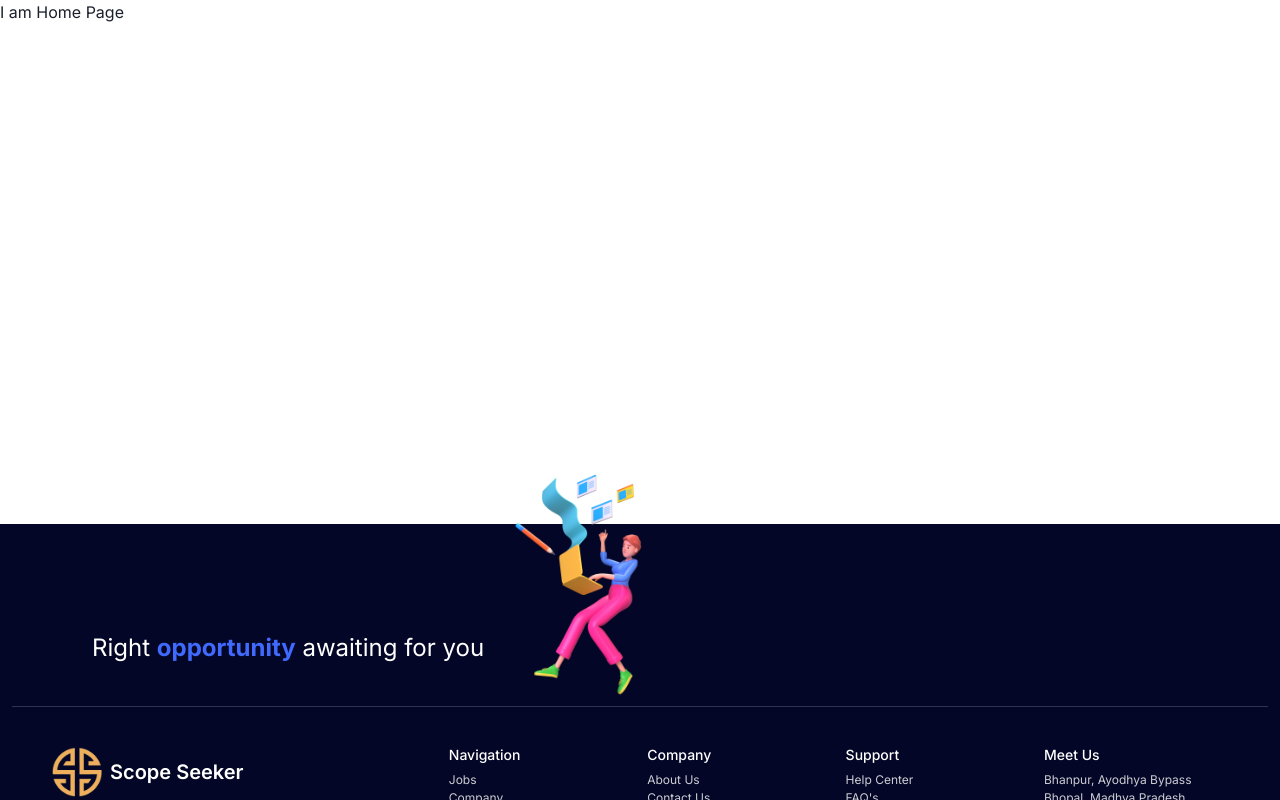
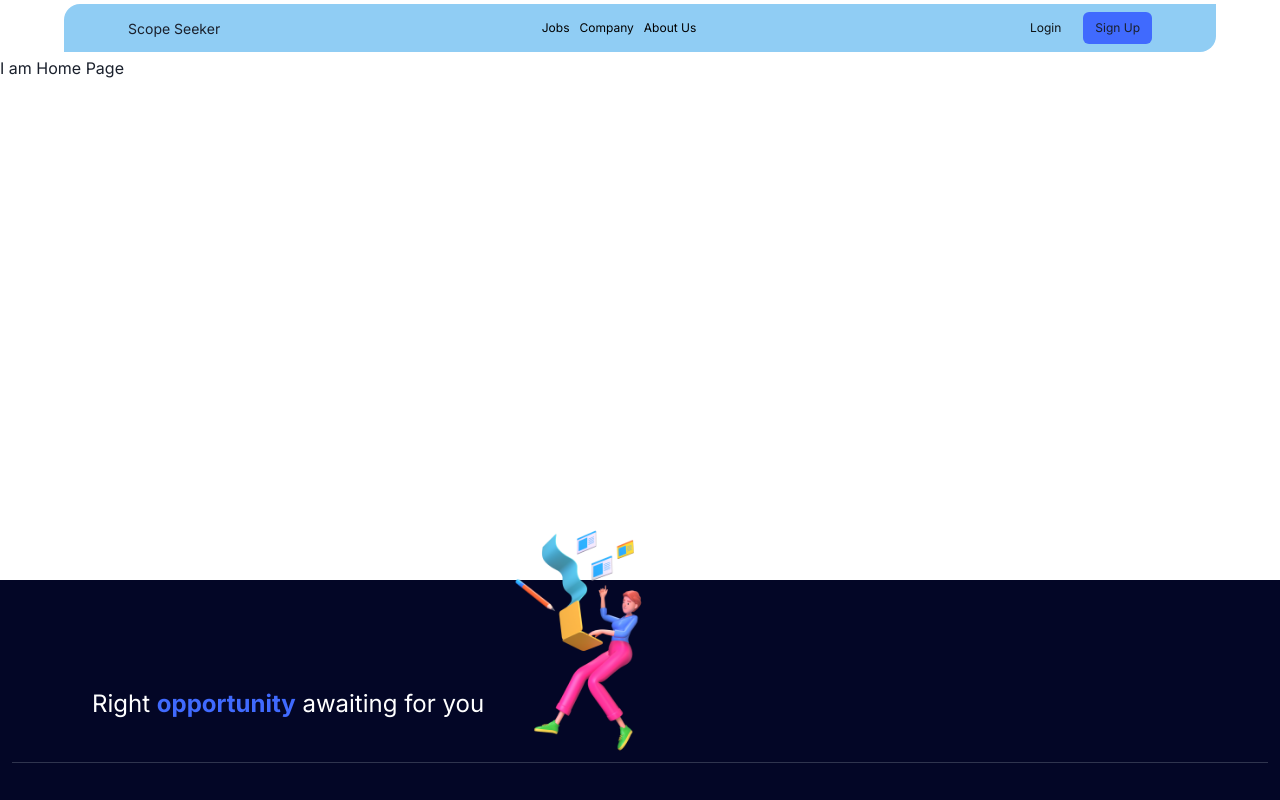
Before and after one commit to scopeseeker/scopeseeker-frontend, a Next.js app: page / in a window 1280 px wide. Shown: the top 800 px of the page. Built offline with nearby package versions, Linux system fonts and the light colour scheme.

Commit message:
style: navbar component added

```diff
--- /dev/null
+++ b/component/Navbar/Navbar.tsx
@@ -0,0 +1,51 @@
+import { Button, HStack, Text, VStack } from '@chakra-ui/react';
+import Link from 'next/link';
+
+const Navbar = () => {
+  return (
+    <VStack justifyContent={'center'} h={14}>
+      <HStack
+        justifyContent="space-between"
+        w={'6xl'}
+        bg={'blue.200'}
+        py={2}
+        px={16}
+        borderBottomEndRadius={'2xl'}
+        borderTopLeftRadius={'2xl'}
+      >
+        <Text as={'span'} fontWeight={'hairline'} fontSize={'sm'}>
+          Scope Seeker
+        </Text>
+
+        <HStack fontSize={'xs'} gap={2.5}>
+          <Link href={'#'}>Jobs</Link>
+          <Link href={'#'}>Company</Link>
+          <Link href={'#'}>About Us</Link>
+        </HStack>
+
+        <HStack fontSize={'xs'} gap={2.5}>
+          {/* <Link href={'#'}>Login</Link> */}
+          <Button
+            colorScheme={'none'}
+            size={'sm'}
+            fontSize={'xs'}
+            fontWeight={'thin'}
+            color={'blackAlpha.900'}
+          >
+            Login
+          </Button>
+          <Button
+            bg={'brand.100'}
+            size={'sm'}
+            fontSize={'xs'}
+            fontWeight={'thin'}
+          >
+            Sign Up
+          </Button>
+        </HStack>
+      </HStack>
+    </VStack>
+  );
+};
+
+export default Navbar;
--- a/pages/_app.tsx
+++ b/pages/_app.tsx
@@ -1,13 +1,13 @@
+import Navbar from '@/component/Navbar/Navbar';
 import theme from '@/styles/theme';
 import { ChakraProvider } from '@chakra-ui/react';
 import type { AppProps } from 'next/app';
 
 export default function App({ Component, pageProps }: AppProps) {
-  return(
+  return (
     <ChakraProvider theme={theme}>
-    <Component {...pageProps} />
+      <Navbar />
+      <Component {...pageProps} />
     </ChakraProvider>
-
-  )
-
+  );
 }
```
Also changed, not shown: component/Footer/index.tsx (line endings or trailing spaces), pages/index.tsx (line endings or trailing spaces), styles/theme.ts (line endings or trailing spaces).
